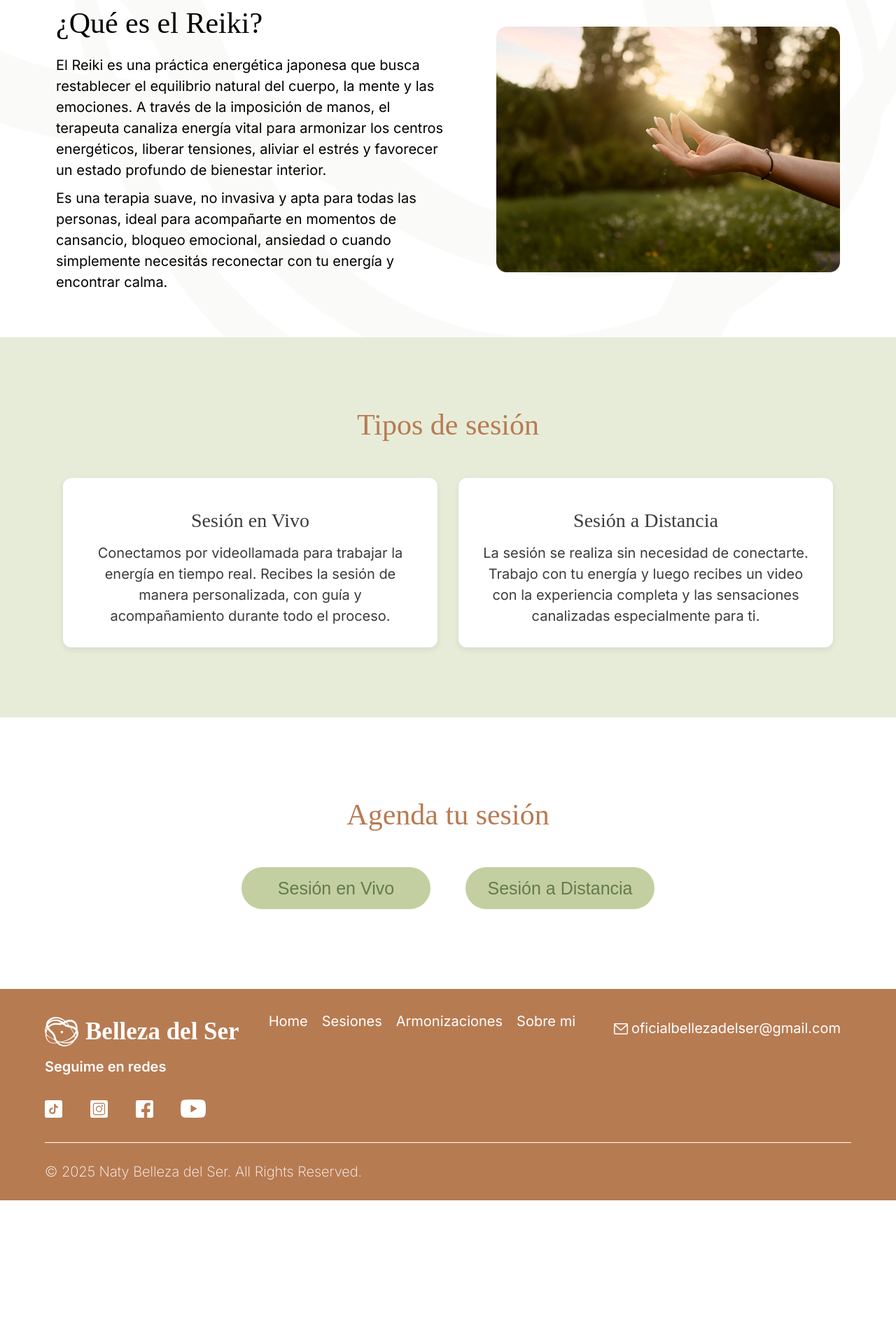
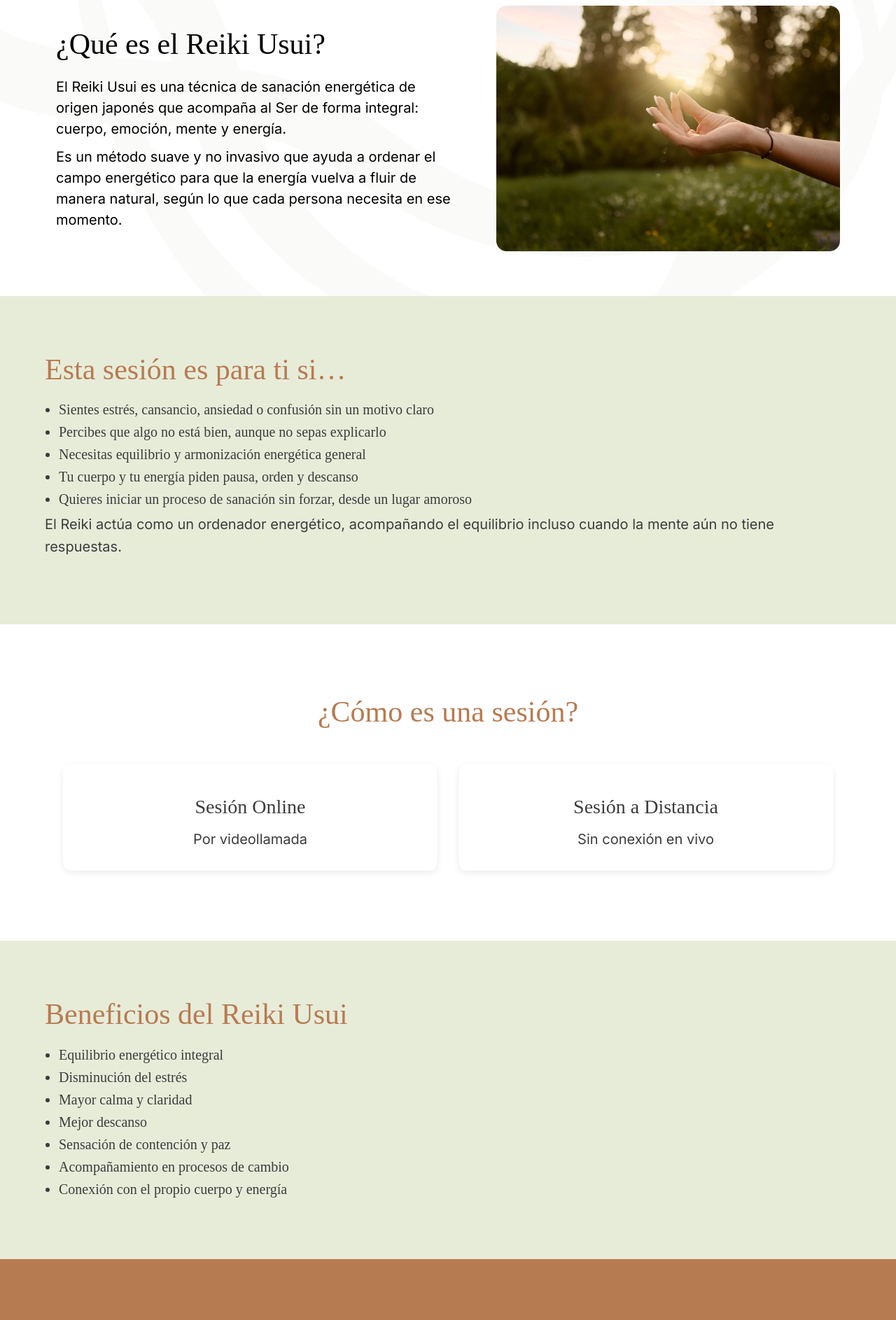
Before and after one commit to AlexisBazila/bellezadelser, a React (Vite) app: page /sesiones/reiki in a window 1280 px wide. Shown: the part 880-2766 px from the top of the page at 70% size. Before the commit the page ends 2595 px from the top, so only its background shows below. Built offline with nearby package versions, Linux system fonts and the light colour scheme; a small style sheet from the web is missing; a web font is replaced by a local one.

Commit message:
section structure ok

```diff
--- /dev/null
+++ b/src/components/SesionSections/SesionSections.css
@@ -0,0 +1,79 @@
+.sesion-section {
+  padding: 80px 5%;
+}
+
+.sesion-container {
+  max-width: 90vw;
+}
+
+/* Variantes de fondo */
+.sesion-section.light {
+  background-color: #e7ecd9;
+}
+
+.sesion-section.soft {
+  background-color: #fff;
+}
+
+.sesion-section.strong {
+  background-color: #b77b52;
+}
+
+/* Título */
+.sesion-title {
+  font-size: 42px;
+  margin-bottom: 20px;
+}
+
+/* Colores según fondo */
+.sesion-section.light .sesion-title,
+.sesion-section.soft .sesion-title {
+  color: #b77b52;
+}
+
+.sesion-section.strong .sesion-title {
+  color: #fff;
+}
+
+/* Contenido */
+.sesion-content p {
+  color: #3c3c3c;
+  margin-bottom: 15px;
+  line-height: 1.6;
+  font-size: 20px;
+}
+
+.sesion-content ul {
+  padding-left: 20px;
+}
+
+.sesion-content li {
+  margin-bottom: 8px;
+  color: #3c3c3c;
+}
+
+/* Texto claro en fondo oscuro */
+.sesion-section.strong p,
+.sesion-section.strong li {
+  color: #fff;
+}
+
+.sesion-content ul {
+  padding-left: 20px;
+}
+
+.sesion-content li {
+  margin-bottom: 8px;
+  font-size: 20px;
+}
+
+/* Sublista */
+.nested-list {
+  margin-top: 8px;
+  padding-left: 20px;
+}
+
+.nested-list li {
+  font-size: 18px;
+  opacity: 0.9;
+}
--- /dev/null
+++ b/src/components/SesionSections/SesionSections.jsx
@@ -0,0 +1,56 @@
+import React from "react";
+import "./SesionSections.css";
+
+function SesionSections({ title, content, variant = "light" }) {
+  const renderList = (items) => {
+    return (
+      <ul>
+        {items.map((item, i) => {
+          // Caso simple: string
+          if (typeof item === "string") {
+            return <li key={i}>{item}</li>;
+          }
+
+          // Caso objeto: con posible sublista
+          return (
+            <li key={i}>
+              {item.text}
+
+              {item.children && (
+                <ul className="nested-list">
+                  {item.children.map((child, j) => (
+                    <li key={j}>{child}</li>
+                  ))}
+                </ul>
+              )}
+            </li>
+          );
+        })}
+      </ul>
+    );
+  };
+
+  return (
+    <section className={`sesion-section ${variant}`}>
+      <div className="sesion-container">
+        <h2 className="sesion-title">{title}</h2>
+
+        <div className="sesion-content">
+          {content.map((block, index) => {
+            if (block.type === "paragraph") {
+              return <p key={index}>{block.text}</p>;
+            }
+
+            if (block.type === "list") {
+              return <div key={index}>{renderList(block.items)}</div>;
+            }
+
+            return null;
+          })}
+        </div>
+      </div>
+    </section>
+  );
+}
+
+export default SesionSections;
--- a/src/layouts/HeroSession/heroSession.css
+++ b/src/layouts/HeroSession/heroSession.css
@@ -27,7 +27,7 @@
 
 .contentHeroSession h2 {
   font-family: "inter";
-  width: 50vw;
+  width: 60vw;
   color: #fff;
 }
 
--- a/src/layouts/TipoSesionSection/TipoSesionSection.css
+++ b/src/layouts/TipoSesionSection/TipoSesionSection.css
@@ -1,6 +1,6 @@
 /* ---- Contenedor principal ---- */
 .tipo-sesion-section {
-    background-color: #E7ECD9;
+  background-color: #fff;
   padding: 50px 20px;
   text-align: center;
 }
--- a/src/layouts/TipoSesionSection/TipoSesionSection.jsx
+++ b/src/layouts/TipoSesionSection/TipoSesionSection.jsx
@@ -5,20 +5,18 @@ export default function TipoSesionSection({ tipos = ["vivo", "distancia"] }) {
   // Diccionario de sesiones disponibles
   const sesiones = {
     vivo: {
-      titulo: "Sesión en Vivo",
-      descripcion:
-        "Conectamos por videollamada para trabajar la energía en tiempo real. Recibes la sesión de manera personalizada, con guía y acompañamiento durante todo el proceso.",
+      titulo: "Sesión Online",
+      descripcion: "Por videollamada",
     },
     distancia: {
       titulo: "Sesión a Distancia",
-      descripcion:
-        "La sesión se realiza sin necesidad de conectarte. Trabajo con tu energía y luego recibes un video con la experiencia completa y las sensaciones canalizadas especialmente para ti.",
+      descripcion: "Sin conexión en vivo",
     },
   };
 
   return (
     <section className="tipo-sesion-section">
-      <h2 className="titulo-tipo-sesion">Tipos de sesión</h2>
+      <h2 className="titulo-tipo-sesion">¿Cómo es una sesión?</h2>
 
       <div className="cards-container">
         {tipos.map((tipo) =>
@@ -27,7 +25,7 @@ export default function TipoSesionSection({ tipos = ["vivo", "distancia"] }) {
               <h3>{sesiones[tipo].titulo}</h3>
               <p>{sesiones[tipo].descripcion}</p>
             </div>
-          ) : null
+          ) : null,
         )}
       </div>
     </section>
--- a/src/pages/SesionReiki.jsx
+++ b/src/pages/SesionReiki.jsx
@@ -4,29 +4,100 @@ import SesionReikiImage from "../assets/images/sesionReiki.png";
 import SesionReikiIMovil from "../assets/images/sesionReikiMovil.png";
 import SessionCalendarSection from "../layouts/SessionCalendarSection/SessionCalendarSection";
 import TipoSesionSection from "../layouts/TipoSesionSection/TipoSesionSection";
+import SesionSections from "../components/SesionSections/SesionSections";
 
 function SesionReiki() {
   return (
     <>
       <div>
-        <HeroSession
-          title={"Sesión de Reiki"}
-          subtitle={
-            "Equilibra tu energía, libera bloqueos y recupera la armonía interior a través de la sanación con Reiki."
-          }
-          duracion={"50 minutos"}
-          modalidad={"Online y a Distancia"}
-        />
+        <HeroSession title={"Reiki Usui – Sanación Energética Integral"} />
         <ProductDescriptionSection
-          subTtitle={"¿Qué es el Reiki?"}
+          subTtitle={"¿Qué es el Reiki Usui?"}
           paragraphs={[
-            "El Reiki es una práctica energética japonesa que busca restablecer el equilibrio natural del cuerpo, la mente y las emociones. A través de la imposición de manos, el terapeuta canaliza energía vital para armonizar los centros energéticos, liberar tensiones, aliviar el estrés y favorecer un estado profundo de bienestar interior.",
-            "Es una terapia suave, no invasiva y apta para todas las personas, ideal para acompañarte en momentos de cansancio, bloqueo emocional, ansiedad o cuando simplemente necesitás reconectar con tu energía y encontrar calma.",
+            "El Reiki Usui es una técnica de sanación energética de origen japonés que acompaña al Ser de forma integral: cuerpo, emoción, mente y energía.",
+            "Es un método suave y no invasivo que ayuda a ordenar el campo energético para que la energía vuelva a fluir de manera natural, según lo que cada persona necesita en ese momento.",
           ]}
           imageDesktop={SesionReikiImage}
           imageMobile={SesionReikiIMovil}
         />
+        <SesionSections
+          title="Esta sesión es para ti si…"
+          variant="light"
+          content={[
+            {
+              type: "list",
+              items: [
+                "Sientes estrés, cansancio, ansiedad o confusión sin un motivo claro",
+                "Percibes que algo no está bien, aunque no sepas explicarlo",
+                "Necesitas equilibrio y armonización energética general",
+                "Tu cuerpo y tu energía piden pausa, orden y descanso",
+                "Quieres iniciar un proceso de sanación sin forzar, desde un lugar amoroso",
+              ],
+            },
+            {
+              type: "paragraph",
+              text: "El Reiki actúa como un ordenador energético, acompañando el equilibrio incluso cuando la mente aún no tiene respuestas.",
+            },
+          ]}
+        />
         <TipoSesionSection />
+        <SesionSections
+          title="Beneficios del Reiki Usui"
+          variant="light"
+          content={[
+            {
+              type: "list",
+              items: [
+                "Equilibrio energético integral",
+                "Disminución del estrés",
+                "Mayor calma y claridad",
+                "Mejor descanso",
+                "Sensación de contención y paz",
+                "Acompañamiento en procesos de cambio",
+                "Conexión con el propio cuerpo y energía",
+              ],
+            },
+          ]}
+        />
+        <SesionSections
+          title="Importante saber"
+          variant="strong"
+          content={[
+            {
+              type: "list",
+              items: [
+                "El Reiki es un acompañamiento energético complementario",
+                "No reemplaza tratamientos ni terapias médicas",
+                "Cada proceso es único y personal",
+                "Es un trabajo en equipo: la energía acompaña y tú sostienes el proceso en tu vida diaria",
+              ],
+            },
+          ]}
+        />
+        <SesionSections
+          title="Incluye"
+          variant="light"
+          content={[
+            {
+              type: "list",
+              items: [
+                { text: "Sesión energética completa" },
+                { text: "Escaneo y armonización del campo energético" },
+                { text: "Trabajo sobre centros energéticos (chakras)" },
+                { text: "Limpieza energética y sellado de protección" },
+                {
+                  text: "Informe escrito personalizado con:",
+                  children: [
+                    "Qué se trabajó en la sesión",
+                    "Bloqueos energéticos detectados",
+                    "Lectura del cuerpo y la energía",
+                    "Recomendaciones prácticas para integrar el proceso",
+                  ],
+                },
+              ],
+            },
+          ]}
+        />
         <SessionCalendarSection
           links={{
             online: {
```
Lines whose indentation alone changed are shown as unchanged.
